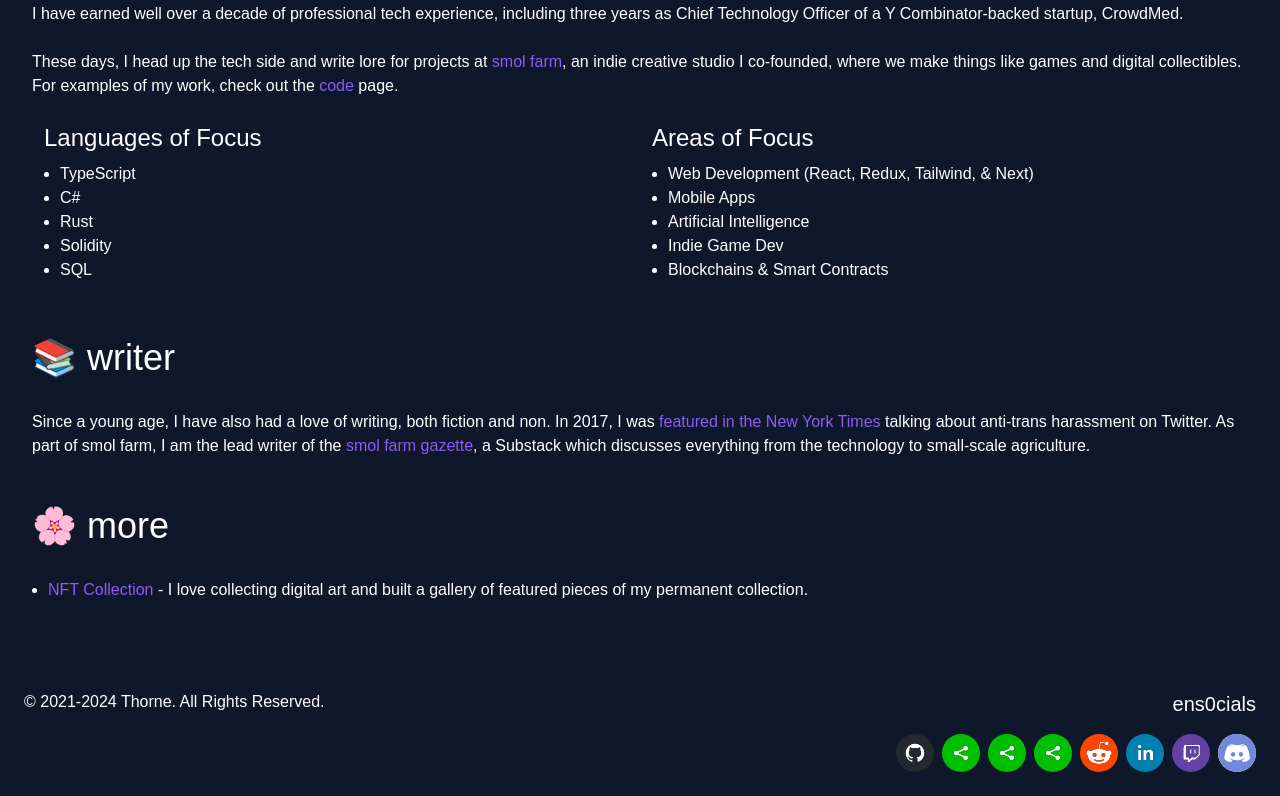
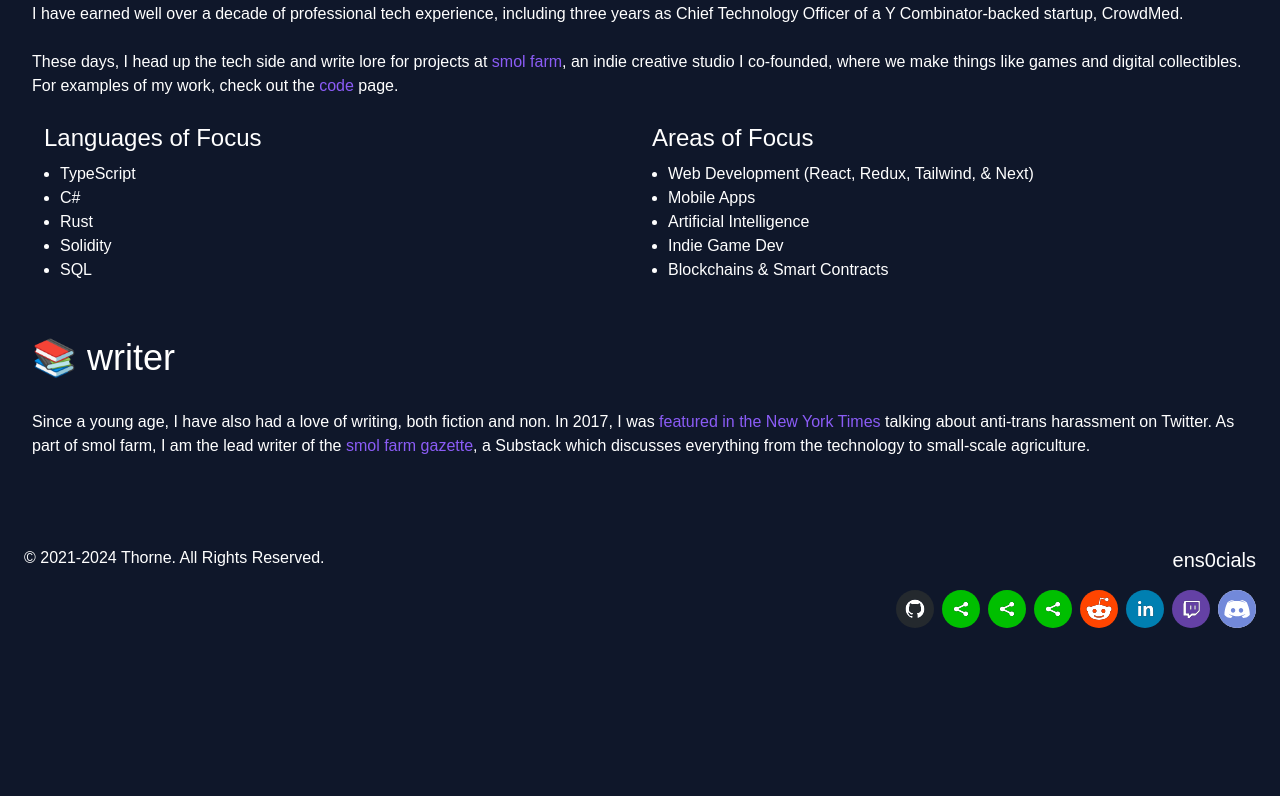
Before and after one commit to ExistentialEnso/ens0-me, a Next.js app: page / in a window 1280 px wide. Shown: the part 485-1281 px from the top of the page. After the commit the page ends 1137 px from the top, so only its background shows below. Built offline with nearby package versions, Linux system fonts and the light colour scheme; a web font is replaced by a local one.

Commit message:
Remove link to NFT page

```diff
--- a/src/app/page.tsx
+++ b/src/app/page.tsx
@@ -67,12 +67,14 @@ export default function Home() {
         <p className="mb-12">
             Since a young age, I have also had a love of writing, both fiction and non. In 2017, I was <Link href="https://www.nytimes.com/2017/11/02/opinion/twitter-transgender-harassment-problem.html">featured in the New York Times</Link> talking about anti-trans harassment on Twitter. As part of smol farm, I am the lead writer of the <Link href="https://smol.news">smol farm gazette</Link>, a Substack which discusses everything from the technology to small-scale agriculture.
         </p>
+    </main>
+  )
+}
 
-        <Heading size={2}>🌸 more</Heading>
+/*
+ * <Heading size={2}>🌸 more</Heading>
 
         <ul className="list-disc ml-4">
             <li><Link href="/nfts">NFT Collection</Link> - I love collecting digital art and built a gallery of featured pieces of my permanent collection.</li>
         </ul>
-    </main>
-  )
-}
+ */
```
